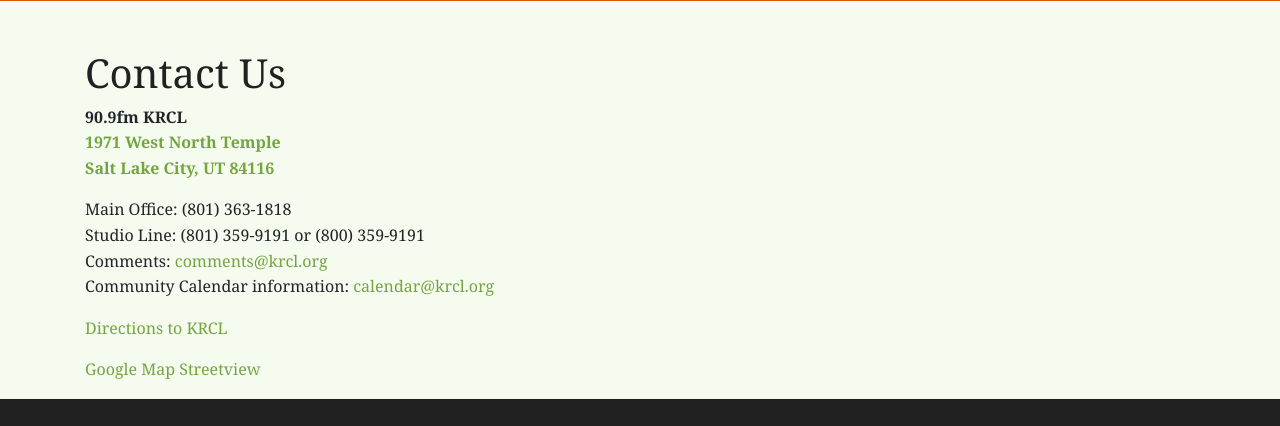
After one commit to Abdullah-l/pa, a Django app: template testProj/templates/contact.html in a window 1280 px wide. The commit adds this page. Shown: the part 374-800 px from the top of the page. Run offline with Django 3.2, Linux system fonts and the light colour scheme; the template is opened without the code that fills it, so the values that code supplies are empty; some libraries are stand-ins or nearby versions.

Commit message:
Larger timeline and contact us

```diff
--- a/testProj/static/style.css
+++ b/testProj/static/style.css
@@ -33,10 +33,13 @@
     box-shadow: 0 0 0 0.2rem rgba(116, 165, 65, 0.25);
 }
 
+h1 {
+  color: var(--dark_gray);
+}
 
-/* #topbar a{
-color: red;
-} */
+#topbar a{
+color: var(--dark_gray);
+}
 
 .btnGreen {
   background-color: var(--green);
@@ -90,7 +93,7 @@
 }
 
 a {
-  color: var(--dark_gray);
+  color: var(--green);
   -webkit-transition: color 300ms, background-color 300ms;
   -moz-transition: color 300ms, background-color 300ms;
   -o-transition:  color 300ms, background-color 300ms;
--- a/testProj/templates/base.html
+++ b/testProj/templates/base.html
@@ -29,9 +29,9 @@
                 <a href="https://krcl.org/rss/news/" target="_blank"><i class="fas fa-rss fa-2x"></i></a>
                 </div>
                 <div class="p-1 order-2 mx-5 pl-5">
-                    <a href="https://krcl.secureallegiance.com/krcl/WebModule/Donate.aspx?P=2018FALLPR&PAGETYPE=PLG&CHECK=Q%2bkxhH3Nxza6h5Xt8yfCBr1YhDw50SikSh2nq0qouhg%3d" class="btn btn-sm btnGreen" role="button" target="_blank">Donate</a>
+                    <a style="color: #fff;" href="https://krcl.secureallegiance.com/krcl/WebModule/Donate.aspx?P=2018FALLPR&PAGETYPE=PLG&CHECK=Q%2bkxhH3Nxza6h5Xt8yfCBr1YhDw50SikSh2nq0qouhg%3d" class="btn btn-sm btnGreen" role="button" target="_blank">Donate</a>
                 </div>
-                <div class="p-2 order-1 ml-auto mr-5 pr-5">
+                <div class="p-1 order-1 ml-auto mr-5 pr-5">
                     <span class="align-text-bottom">Listen live  </span>
                     <a href="https://krcl.org/listen-live" onclick="javascript:void window.open('https://krcl.org/listen-live','1436221340090','width=600,height=500,toolbar=0,menubar=0,location=0,status=1,scrollbars=0,resizable=1,left=0,top=0');return false;"><i class="fas fa-broadcast-tower fa-2x"></i></a>
                 </div>
@@ -78,6 +78,7 @@
                     <ul class="list-unstyled mx-auto">
                         <li><a href="https://krcl.org">KRCL.org</a></li>
                         <li><a href="https://krcl.secureallegiance.com/krcl/WebModule/Donate.aspx?P=2018FALLPR&PAGETYPE=PLG&CHECK=Q%2bkxhH3Nxza6h5Xt8yfCBr1YhDw50SikSh2nq0qouhg%3d">Contribute to KRCL</a></li>
+                        <li><a href="{% url 'contact' %}">Contact Us</a></li>
                     </ul>
                 </div>
                 <div class="col-4">
--- /dev/null
+++ b/testProj/templates/contact.html
@@ -0,0 +1,18 @@
+{% extends "base.html" %}
+{% block content %}
+
+<div class="container mt-5">
+        <div class="row">
+            <div class="col-lg-12 col-md-12 col-sm-12">
+                <h1>Contact Us</h1>
+                <div class="richtext-main">
+                    <p><strong>90.9fm KRCL&nbsp;</strong><br /><strong><a href="https://www.google.com/maps/place/90.9fm+KRCL+Listeners+Community+Radio+of+Utah/@40.7703385,-111.9497801,17z/data=!4m7!1m4!3m3!1s0x8752f479efdc1303:0xcaf11eed5352a0e3!2s1971+W+North+Temple,+Salt+Lake+City,+UT+84116!3b1!3m1!1s0x8752f479e557b67d:0x9e117cd5f64f9c6">1971 West North Temple</a></strong><br /><strong><a href="https://www.google.com/maps/place/90.9fm+KRCL+Listeners+Community+Radio+of+Utah/@40.7703385,-111.9497801,17z/data=!4m7!1m4!3m3!1s0x8752f479efdc1303:0xcaf11eed5352a0e3!2s1971+W+North+Temple,+Salt+Lake+City,+UT+84116!3b1!3m1!1s0x8752f479e557b67d:0x9e117cd5f64f9c6">Salt Lake City, UT 84116</a></strong></p>
+<p>Main Office: (801) 363-1818<br />Studio Line: (801) 359-9191 or (800) 359-9191&nbsp;<br />Comments: <a href="mailto:comments@krcl.org">comments@krcl.org&nbsp;</a> <a href="mailto:comments@krcl.org"><br /></a>Community Calendar information: <a href="mailto:calendar@krcl.org">calendar@krcl.org</a></p>
+<p><a href="https://krcl.org/blog/directions-to-the-krcl-studios/" target="_blank">Directions to KRCL</a></p>
+<p><a href="https://www.google.com/maps/place/1971+W+North+Temple,+Salt+Lake+City,+UT+84116/@40.7702015,-111.9473811,3a,75y,103.57h,78.08t/data=!3m9!1e1!3m7!1siB8tJG8vEC2-vCOmYLpkUg!2e0!7i13312!8i6656!9m2!1b1!2i40!4m5!3m4!1s0x8752f479efdc1303:0xcaf11eed5352a0e3!8m2!3d40.7702435!4d-111.9476743" target="_blank">Google Map Streetview</a></p>
+                </div>
+            </div>
+        </div>
+    </div>
+
+{% endblock content %}
--- a/testProj/templates/home.html
+++ b/testProj/templates/home.html
@@ -15,7 +15,7 @@
 {% endblock timeline %}
 
 {% block content %}
-<div id='timeline-embed' style="width: 100%; height: 80vh"></div>
+<div id='timeline-embed' style="width: 100%; height: 100vh"></div>
 <script type="text/javascript">
   timeline = new TL.Timeline('timeline-embed', '{% get_media_prefix %}dataTL.json');
 </script>
--- a/testProj/templates/playlists.html
+++ b/testProj/templates/playlists.html
@@ -66,9 +66,10 @@
     }
   }
 </style>
-<div class="container">
+<div class="container mt-5">
   <div class="row no-gutters">
     <div class="mx-md-auto mt-3">
+        <h1 class="mb-5">Daily Playlist</h1>
       <div style="overflow: hidden;">
         <iframe id="p"  src="https://krcl.org/playlist/"></iframe>
       </div>
--- a/testProj/testApp/urls.py
+++ b/testProj/testApp/urls.py
@@ -12,4 +12,5 @@
     path('voicenote/', views.voicenote, name='voicenote'),
     path('colors/', views.colors, name='colors'),
     path('voicenote/success', views.vn_success, name='vn_success'),
+    path('contact/', views.contact, name='contact'),
 ]+ static(settings.MEDIA_URL, document_root=settings.MEDIA_ROOT)
--- a/testProj/testApp/views.py
+++ b/testProj/testApp/views.py
@@ -17,6 +17,9 @@
 
 def colors(request):
     return render(request, 'colors.html')
+
+def contact(request):
+    return render(request, 'contact.html')
 
 def home(request):
     return render(request, 'home.html')
```
